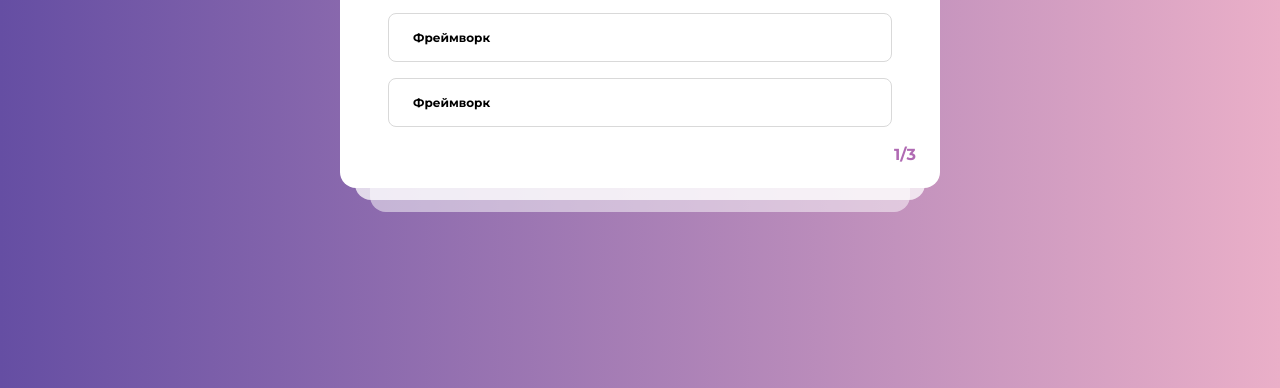
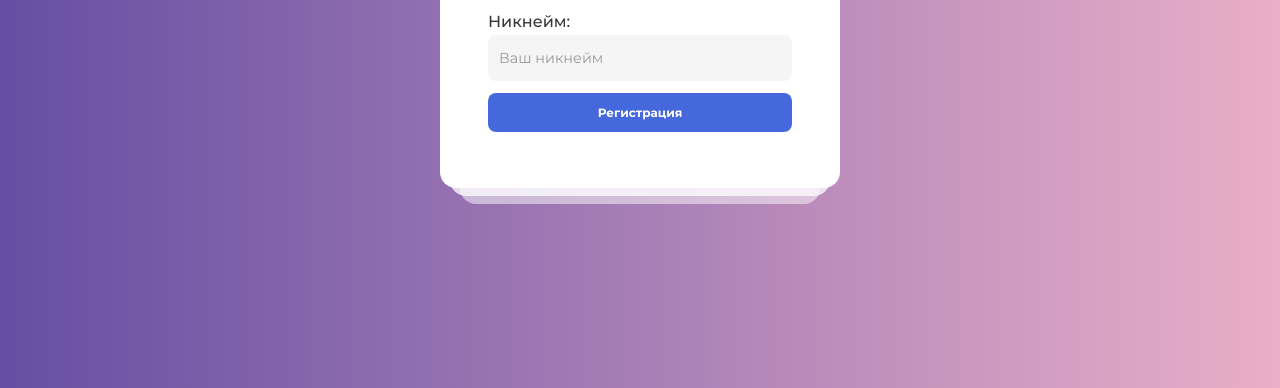
Before and after one commit to Siqalexx/voteappFront, a React app in the folder front/: page / in a window 1280 px wide. Shown: the part 412-800 px from the top of the page. Built offline with nearby package versions, Linux system fonts and the light colour scheme.

Commit message:
feat: add routing

```diff
--- a/front/package.json
+++ b/front/package.json
@@ -8,6 +8,7 @@
     "@testing-library/user-event": "^13.5.0",
     "react": "^18.2.0",
     "react-dom": "^18.2.0",
+    "react-router-dom": "^6.4.3",
     "react-scripts": "5.0.1",
     "web-vitals": "^2.1.4"
   },
--- a/front/src/components/App.css
+++ b/front/src/components/App.css
@@ -0,0 +1,3 @@
+a {
+	text-decoration: none;
+}
--- a/front/src/components/App.js
+++ b/front/src/components/App.js
@@ -1,15 +1,33 @@
 import "./App.css";
+import Auth from "./Auth/Auth";
 import Layout from "./Layout/Layout";
 import Question from "./Question/Question";
 
+import { Routes, Route } from "react-router-dom";
+
 function App() {
 	return (
+		<Routes>
+			<Route
+				path='/'
+				element={
+					<Layout>
+						<Auth />
+					</Layout>
+				}
+			/>
+			<Route
+				path='/test'
+				element={
 					<Layout>
 						<Question
-                questionTitle="Реакт это?"
-                options={["Библиотека", "Фреймворк", "Фреймворк"]}
+							questionTitle='Реакт это?'
+							options={["Библиотека", "Фреймворк", "Фреймвор0к"]}
 						/>
 					</Layout>
+				}
+			/>
+		</Routes>
 	);
 }
 
--- a/front/src/components/Auth/Auth.jsx
+++ b/front/src/components/Auth/Auth.jsx
@@ -1,23 +1,23 @@
 import ButtonTest from "../Button/Button";
 import InputButton from "../Input/Input";
 import "./Auth.scss";
-
+import { Link } from "react-router-dom";
 // autorization???
 // authorization is correct
 
 export default function Auth() {
 	return (
-        <form className="autorization">
-            <h1 className="autorization__title">Регистрация аккаунта</h1>
-            <p className="autorization__subtitle">
+		<form className='autorization'>
+			<h1 className='autorization__title'>Регистрация аккаунта</h1>
+			<p className='autorization__subtitle'>
 				Для использования сервиса требуется регистрация
 			</p>
-            <div className="autorization__block">
-                <p className="autorization__nickname">Никнейм:</p>
-                <InputButton placeholder="Ваш никнейм"></InputButton>
-                <ButtonTest ButtonType="button_autorization">
-                    Регистрация
-                </ButtonTest>
+			<div className='autorization__block'>
+				<p className='autorization__nickname'>Никнейм:</p>
+				<InputButton placeholder='Ваш никнейм'></InputButton>
+				<Link to='/test'>
+					<ButtonTest ButtonType='button_autorization'>Регистрация</ButtonTest>
+				</Link>
 			</div>
 		</form>
 	);
--- a/front/src/components/Question/Question.jsx
+++ b/front/src/components/Question/Question.jsx
@@ -1,20 +1,20 @@
 import Button from "../Button/Button";
 import ProgressBar from "../ProgressBar/ProgressBar";
-import "./Question.scss";
+import "./question.scss";
 
 export default function Question({ questionTitle, options }) {
 	return (
-        <div className="question">
+		<div className='question'>
 			<ProgressBar progress={100}></ProgressBar>
-            <h1 className="question__title">{questionTitle}</h1>
-            <div className="buttonPlaces">
-                {options.map((text) => (
-                    <Button key={text} className="buttonTest">
+			<h1 className='question__title'>{questionTitle}</h1>
+			<div className='buttonPlaces'>
+				{options.map((text, i) => (
+					<Button key={i} className='buttonTest'>
 						{text}
 					</Button>
 				))}
 			</div>
-            <p className="question__page">{`1/${options.length}`}</p>
+			<p className='question__page'>{`1/${options.length}`}</p>
 		</div>
 	);
 }
--- a/front/src/index.js
+++ b/front/src/index.js
@@ -2,11 +2,14 @@ import React from "react";
 import ReactDOM from "react-dom/client";
 import "./index.css";
 import App from "./components/App";
+import { BrowserRouter } from "react-router-dom";
 
 const root = ReactDOM.createRoot(document.getElementById("root"));
 root.render(
 	<React.StrictMode>
-		<App />
+		<BrowserRouter>
+			<App />
+		</BrowserRouter>
 	</React.StrictMode>
 );
 
```
Also changed, not shown: front/src/components/Layout/Layout.jsx (+6 -6 lines), front/public/manifest.json (deleted), front/src/components/Button/Button.scss (indentation only), 1 other file. Lines whose indentation alone changed are shown as unchanged.
